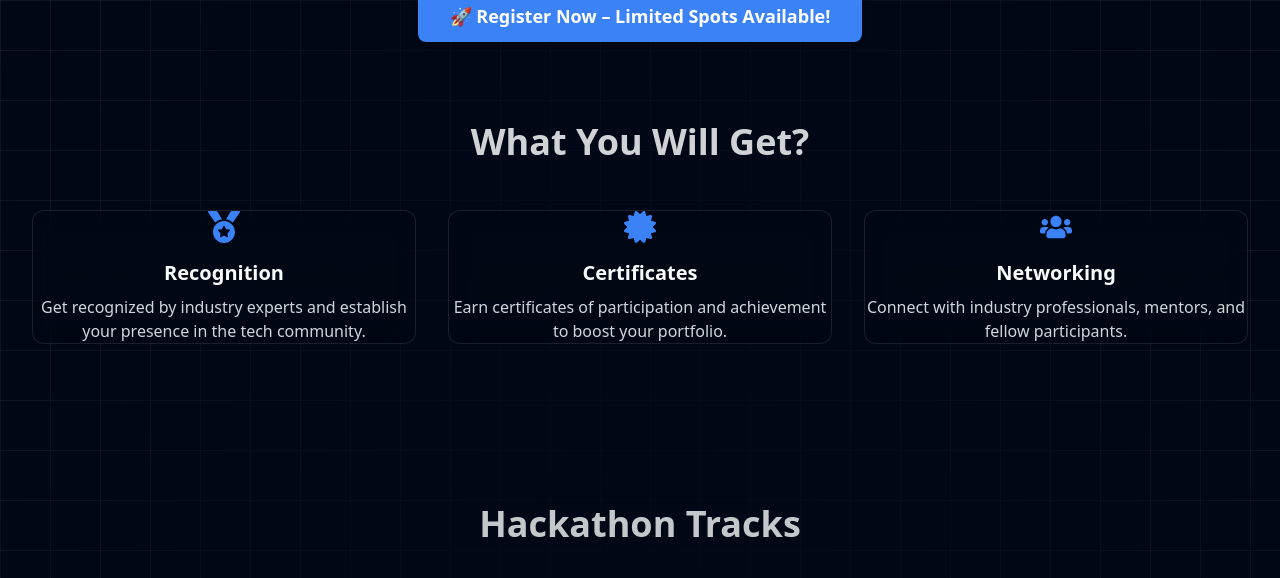
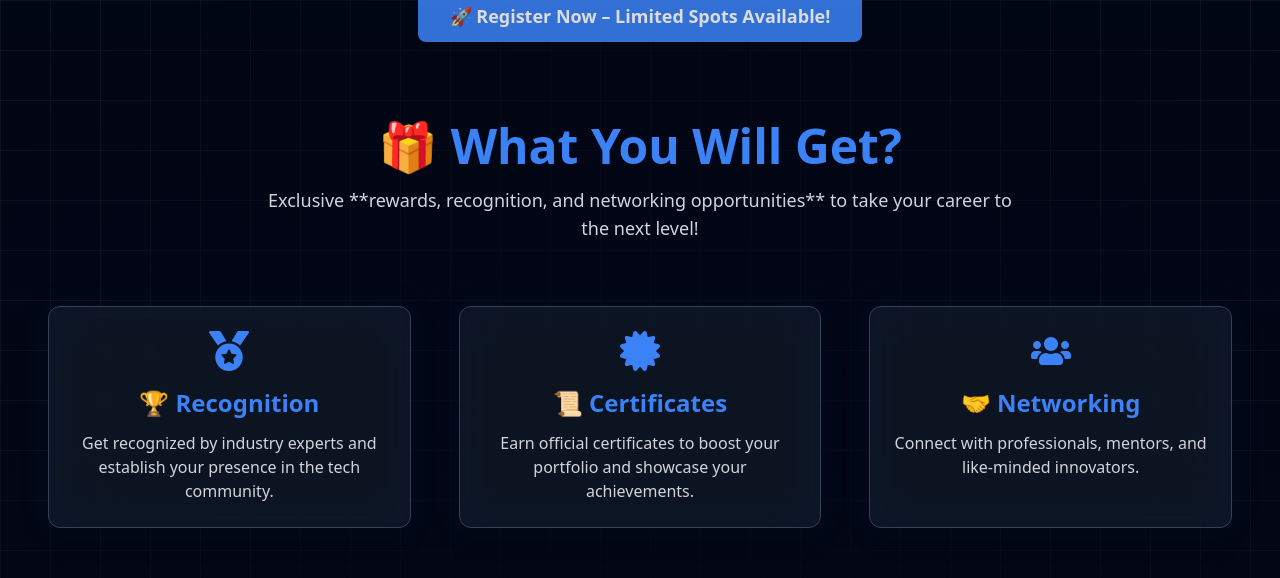
Before and after one commit to Abhi9shinde/pes_mcoe-hack, a React (Vite) app: page / in a window 1280 px wide. Shown: the part 1200-1778 px from the top of the page. Built offline with nearby package versions, Linux system fonts and the light colour scheme.

Commit message:
Benefits Page Made better

```diff
--- a/src/components/Benefits.jsx
+++ b/src/components/Benefits.jsx
@@ -1,39 +1,47 @@
-import { motion } from 'framer-motion';
-import { FaMedal, FaCertificate, FaUsers } from 'react-icons/fa';
+import { motion } from "framer-motion";
+import { FaMedal, FaCertificate, FaUsers } from "react-icons/fa";
 
 export default function Benefits() {
   const benefits = [
     {
-      icon: <FaMedal className="w-8 h-8 text-primary" />,
-      title: "Recognition",
-      description: "Get recognized by industry experts and establish your presence in the tech community."
+      icon: <FaMedal className="w-10 h-10 text-primary" />,
+      title: "🏆 Recognition",
+      description: "Get recognized by industry experts and establish your presence in the tech community.",
     },
     {
-      icon: <FaCertificate className="w-8 h-8 text-primary" />,
-      title: "Certificates",
-      description: "Earn certificates of participation and achievement to boost your portfolio."
+      icon: <FaCertificate className="w-10 h-10 text-primary" />,
+      title: "📜 Certificates",
+      description: "Earn official certificates to boost your portfolio and showcase your achievements.",
     },
     {
-      icon: <FaUsers className="w-8 h-8 text-primary" />,
-      title: "Networking",
-      description: "Connect with industry professionals, mentors, and fellow participants."
-    }
+      icon: <FaUsers className="w-10 h-10 text-primary" />,
+      title: "🤝 Networking",
+      description: "Connect with professionals, mentors, and like-minded innovators.",
+    },
   ];
 
   return (
     <section id="benefits" className="py-20">
-      <div className="max-w-7xl mx-auto px-4 sm:px-6 lg:px-8">
+      {/* Background Glow Effect */}
+      <div className="absolute inset-0 bg-gradient-to-b from-transparent to-gray-950 opacity-80"></div>
+
+      <div className="relative max-w-7xl mx-auto px-6 sm:px-8 lg:px-12">
+        {/* Section Header */}
         <motion.div
-          initial={{ opacity: 0 }}
-          whileInView={{ opacity: 1 }}
+          initial={{ opacity: 0, y: -20 }}
+          whileInView={{ opacity: 1, y: 0 }}
           transition={{ duration: 0.8 }}
           viewport={{ once: true }}
-          className="text-center mb-12"
+          className="text-center mb-16"
         >
-          <h2 className="text-4xl font-bold mb-4">What You Will Get?</h2>
+          <h2 className="text-5xl font-extrabold text-primary glow-text mb-4">🎁 What You Will Get?</h2>
+          <p className="text-lg text-gray-300 max-w-3xl mx-auto">
+            Exclusive **rewards, recognition, and networking opportunities** to take your career to the next level!
+          </p>
         </motion.div>
 
-        <div className="grid md:grid-cols-3 gap-8">
+        {/* Benefits Cards */}
+        <div className="grid md:grid-cols-3 gap-12">
           {benefits.map((benefit, index) => (
             <motion.div
               key={benefit.title}
@@ -41,16 +49,30 @@ export default function Benefits() {
               whileInView={{ opacity: 1, y: 0 }}
               transition={{ duration: 0.5, delay: index * 0.2 }}
               viewport={{ once: true }}
-              className="glass-card text-center"
+              className="relative p-6 rounded-xl shadow-xl bg-gray-800/40 backdrop-blur-md border border-gray-700 hover:scale-105 transition-all duration-300 text-center"
             >
-              <div className="flex justify-center mb-4">
-                {benefit.icon}
-              </div>
-              <h3 className="text-xl font-semibold mb-2">{benefit.title}</h3>
+              {/* Neon Glow Effect */}
+              <div className="absolute inset-0 rounded-xl border-2 border-primary opacity-40 blur-lg"></div>
+
+              {/* Icon */}
+              <div className="flex justify-center mb-4">{benefit.icon}</div>
+
+              {/* Content */}
+              <h3 className="text-2xl font-semibold text-primary mb-3">{benefit.title}</h3>
               <p className="text-gray-300">{benefit.description}</p>
             </motion.div>
           ))}
         </div>
+
+        {/* Call to Action */}
+        <motion.div
+          initial={{ opacity: 0, y: 20 }}
+          whileInView={{ opacity: 1, y: 0 }}
+          transition={{ duration: 0.6 }}
+          viewport={{ once: true }}
+          className="text-center mt-16"
+        >
+        </motion.div>
       </div>
     </section>
   );
```
